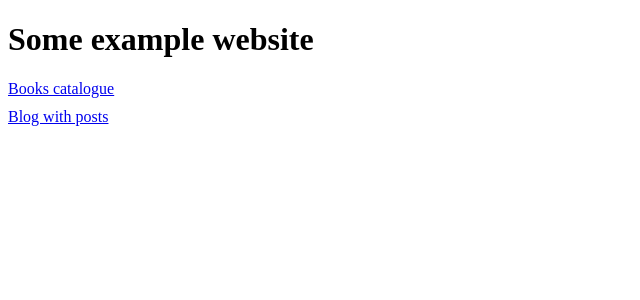
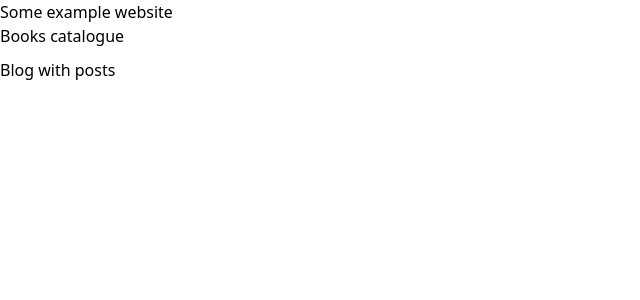
Before and after one commit to ArchiDevil/dndworlds, a Nuxt app in the folder web/: page / in a window 1280 px wide. Shown: the top 300 px of the page, without its empty margins (0-640 px from the left). Built offline with nearby package versions, Linux system fonts and the light colour scheme.

Commit message:
Add 3rdparty libraries

```diff
--- a/web/nuxt.config.ts
+++ b/web/nuxt.config.ts
@@ -1,4 +1,8 @@
 // https://nuxt.com/docs/api/configuration/nuxt-config
 export default defineNuxtConfig({
-  devtools: { enabled: true }
+  devtools: {enabled: true},
+  modules: ['@pinia/nuxt', '@nuxtjs/tailwindcss'],
+  pinia: {
+    autoImports: ['defineStore'],
+  },
 })
--- /dev/null
+++ b/web/tailwind.config.ts
@@ -0,0 +1,12 @@
+import type {Config} from 'tailwindcss'
+
+export default <Partial<Config>>{
+  theme: {
+    extend: {
+      container: {
+        padding: '2rem',
+        center: true,
+      },
+    },
+  },
+}
```
Also changed, not shown: web/package.json (+9 -0 lines), 1 other file (tests, documents, lock files or other folders).
